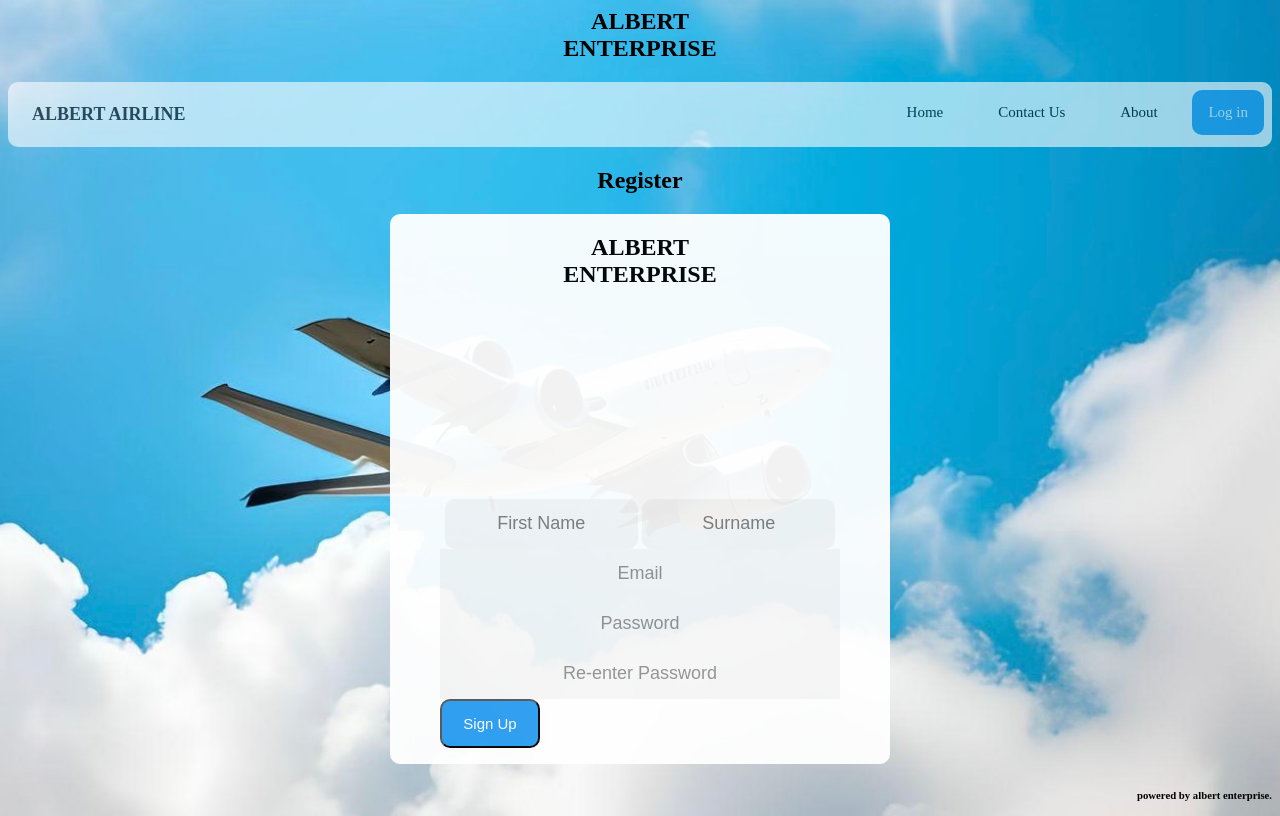
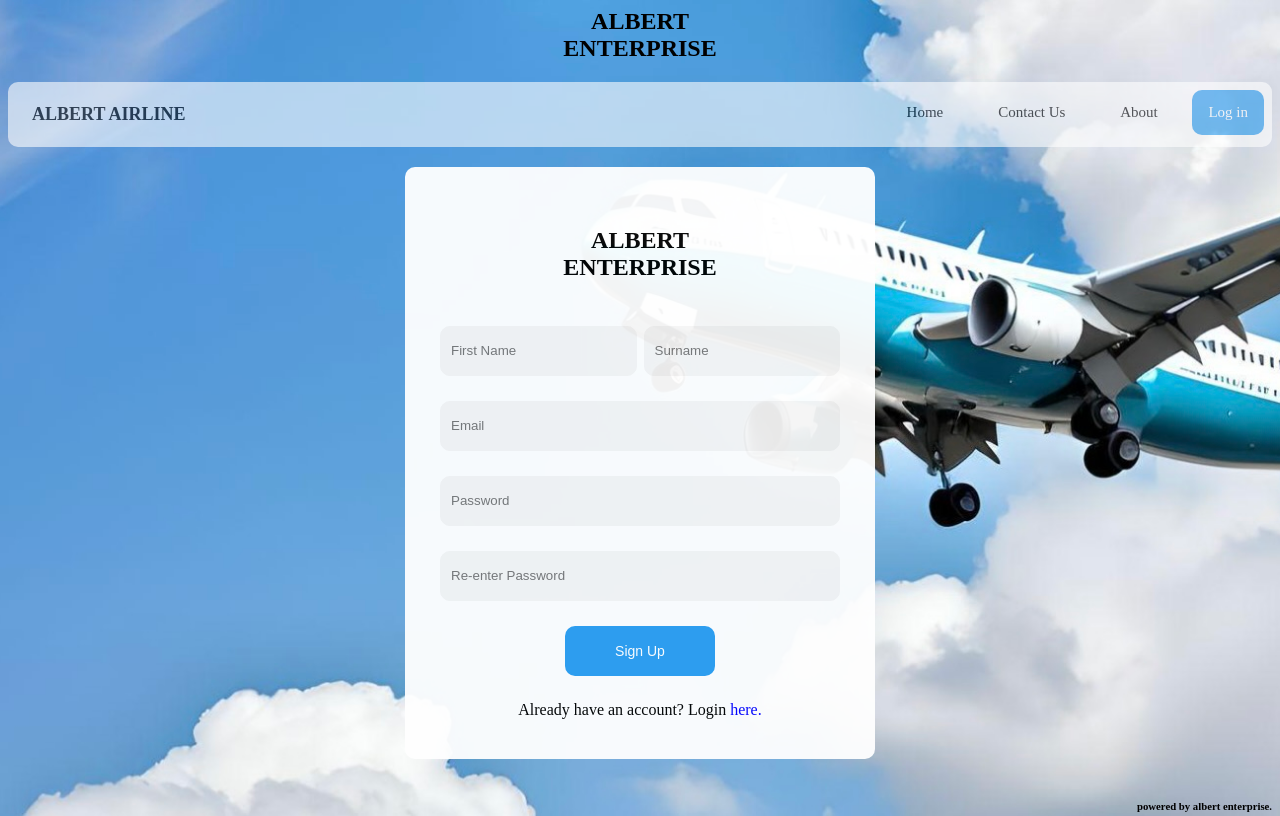
Before and after one commit to Phyopma/airline-system, a Flask app: page /auth/register in a window 1280 px wide. Run offline with Flask 3, Linux system fonts and the light colour scheme.

Commit message:
cleaned up the mess

```diff
--- a/flaskr/static/login_style.css
+++ b/flaskr/static/login_style.css
@@ -1,106 +1,50 @@
 .wrap {
+  margin-top: 20px;
   display: flex;
   justify-content: center;
 }
 
 .loginContent {
   display: flex;
+  width: 400px;
 
   flex-direction: column;
-  justify-content: space-between;
+  gap: 25px;
   align-items: center;
 
-  height: 550px;
-  width: 500px;
+  height: fit-content;
+  padding: 40px 35px;
   border-radius: 10px;
   background-color: white;
   opacity: 95%;
 }
 
-.loginContent #log_in_buttom {
-  width: 75px;
-  color: black;
-  text-align: center;
-  padding: 14px 16px;
-  text-decoration: double;
-  font-size: 15px;
-}
-
 .signupLink {
-  width: 75px;
-  color: black;
-  text-align: center;
-  padding: 14px 16px;
-  text-decoration: double;
-}
-
-.signupLink.active {
-  background-color: #2a9df1;
-  color: white;
-}
-
-.loginContent a.hover {
-  background-color: white;
-  color: black;
+  color: blue;
   text-decoration: none;
 }
 
-.loginContent #logo a {
-  width: auto;
+.loginContent .userdetail {
+  width: 100%;
+  height: 50px;
   border-radius: 10px;
-  font-weight: bold;
-  text-decoration: none;
+  padding-left: 10px;
+  box-sizing: border-box;
+  border: 1px solid whitesmoke;
+  background-color: whitesmoke;
 }
 
-.loginContent .dirsignup a {
-  padding: 0;
-  margin: 0;
-}
-
-.loginContent .userdetail {
-  display: flex;
-  flex-direction: column;
-  justify-content: center;
-  height: auto;
-  background-color: whitesmoke;
-  opacity: 80%;
-}
-
-.loginContent input[type='text'] {
-  width: 400px;
-  height: 50px;
-  text-align: center;
-  background-color: whitesmoke;
-  border: 300px;
-  font-size: large;
-  border-radius: 10px;
-}
-
-.loginContent input[type='password'] {
-  width: 400px;
-  height: 50px;
-  text-align: center;
-  background-color: whitesmoke;
-  border: 300px;
-  font-size: large;
-  border-radius: 10px;
-}
-
-.loginContent .namedetail input[type='text'] {
-  width: 193px;
-  background-color: whitesmoke;
-  border-radius: 10px;
+.namedetail input:first-child {
+  margin-right: 7px;
 }
 
 button {
   color: white;
+  border: none;
   border-radius: 10px;
   background-color: #2a9df1;
-  width: 100px;
   text-align: center;
-  padding: 14px 16px;
-  text-decoration: double;
-  font-size: 15px;
+  font-size: 17px;
   cursor: pointer;
 }
 
@@ -108,9 +52,5 @@ button {
   display: flex;
   justify-content: space-evenly;
   flex-direction: row;
-  width: 400px;
-  height: 50px;
-  border-radius: 10px;
-  background-color: white;
-  opacity: 95%;
+  width: 100%;
 }
--- a/flaskr/templates/auth/register.html
+++ b/flaskr/templates/auth/register.html
@@ -1,9 +1,13 @@
 <div>
-  {% extends 'base.html' %} {% block header %}
-  <h1>{% block title %}Register{% endblock %}</h1>
-  {% endblock %} {% block content %}
+  {% extends 'base.html' %} {% block header %} {% endblock %} {% block content
+  %}
   <div class="wrap">
-    <div class="loginContent">
+    <form
+      class="loginContent"
+      id="register_form"
+      action="{{ url_for('auth.register')}}"
+      method="post"
+    >
       <div id="logo">
         <h2>
           ALBERT <br />
@@ -13,40 +17,44 @@
       <!-- {% if not error == None %} -->
       <span>{{error}}</span>
       <!-- {% endif %} -->
-      <form
-        id="register_form"
-        action="{{ url_for('auth.register')}}"
-        method="post">
       <div class="namedetail">
-          <span
-            ><input name="firstname" type="text" placeholder="First Name"
-          /></span>
-          <span
-            ><input name="secondname" type="text" placeholder="Surname"
-          /></span>
-        </div>
-        <div class="userdetail">
-          <input name="email" type="text" placeholder="Email" />
+        <input
+          class="userdetail"
+          name="firstname"
+          type="text"
+          placeholder="First Name"
+        />
+        <input
+          class="userdetail"
+          name="secondname"
+          type="text"
+          placeholder="Surname"
+        />
       </div>
 
-        <div class="userdetail">
-          <input name="password" type="password" placeholder="Password" />
-        </div>
+      <input class="userdetail" name="email" type="text" placeholder="Email" />
 
-        <div class="userdetail">
       <input
+        class="userdetail"
+        name="password"
+        type="password"
+        placeholder="Password"
+      />
+
+      <input
+        class="userdetail"
         name="re-password"
         type="password"
-            placeholder="Re-enter Password" />
-        </div>
-        <!-- <a class="active" href="#loginhere">Sign up</a><br /> -->
-        <span id="logo">
+        placeholder="Re-enter Password"
+      />
+
       <button type="submit">Sign Up</button>
+
+      <span
+        >Already have an account? Login
+        <a class="signupLink" href="{{ url_for('auth.login') }}">here.</a>
       </span>
-
-        <br />
     </form>
-    </div>
   </div>
   {% endblock %}
 </div>
--- a/flaskr/templates/base.html
+++ b/flaskr/templates/base.html
@@ -2,15 +2,23 @@
 <title>{% block title %}{% endblock %} - Flaskr</title>
 <link
   rel="stylesheet"
-  href="{{ url_for('static', filename='base_style.css') }}" />
+  href="{{ url_for('static', filename='base_style.css') }}"
+/>
 
 <link
   rel="stylesheet"
-  href="{{ url_for('static', filename='login_style.css') }}" />
+  href="{{ url_for('static', filename='login_style.css') }}"
+/>
 
 <link
   rel="stylesheet"
-  href="{{ url_for('static', filename='login_style.css') }}" />
+  href="{{ url_for('static', filename='login_style.css') }}"
+/>
+
+<link
+  rel="stylesheet"
+  href="{{ url_for('static', filename='book_flight.css') }}"
+/>
 
 <nav>
   <!-- <h1>Airline Reservation System</h1>
```
Also changed, not shown: flaskr/templates/auth/login.html (+15 -23 lines), flaskr/templates/flights/search.html (+3 -29 lines). Lines whose indentation alone changed are shown as unchanged.
